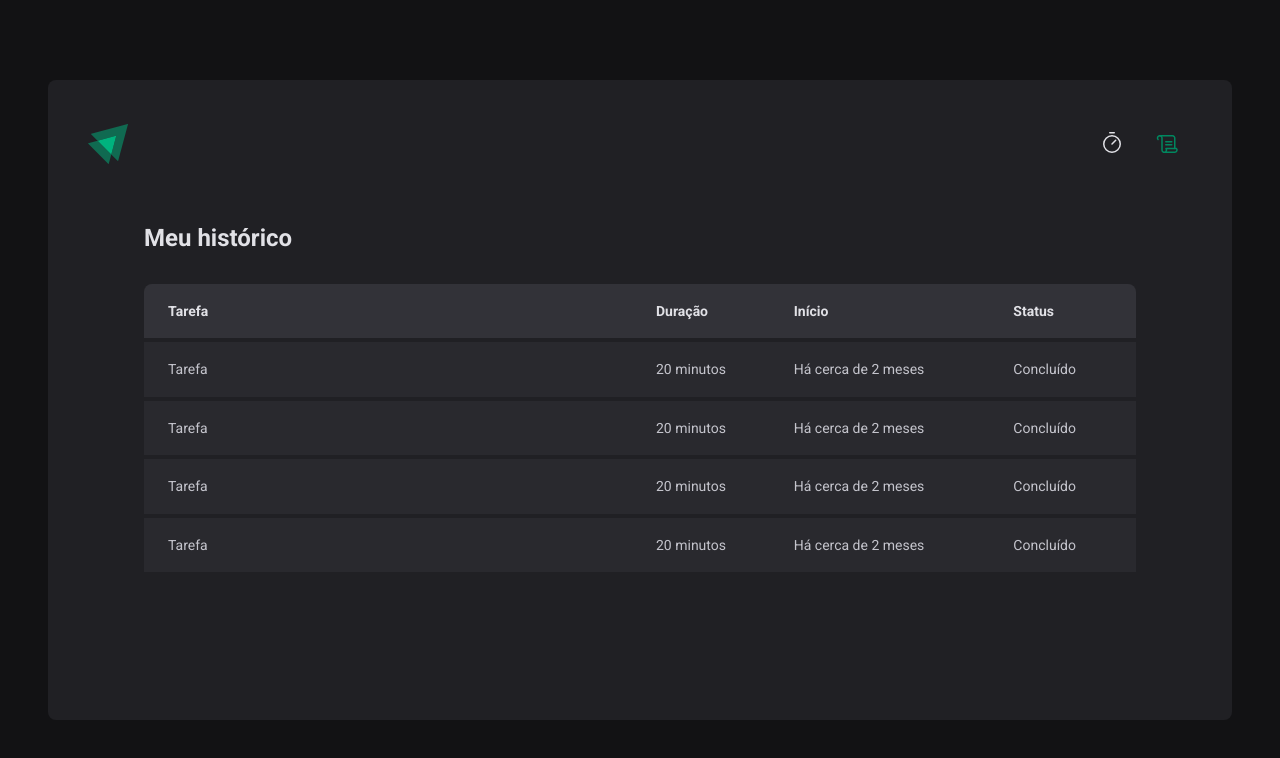
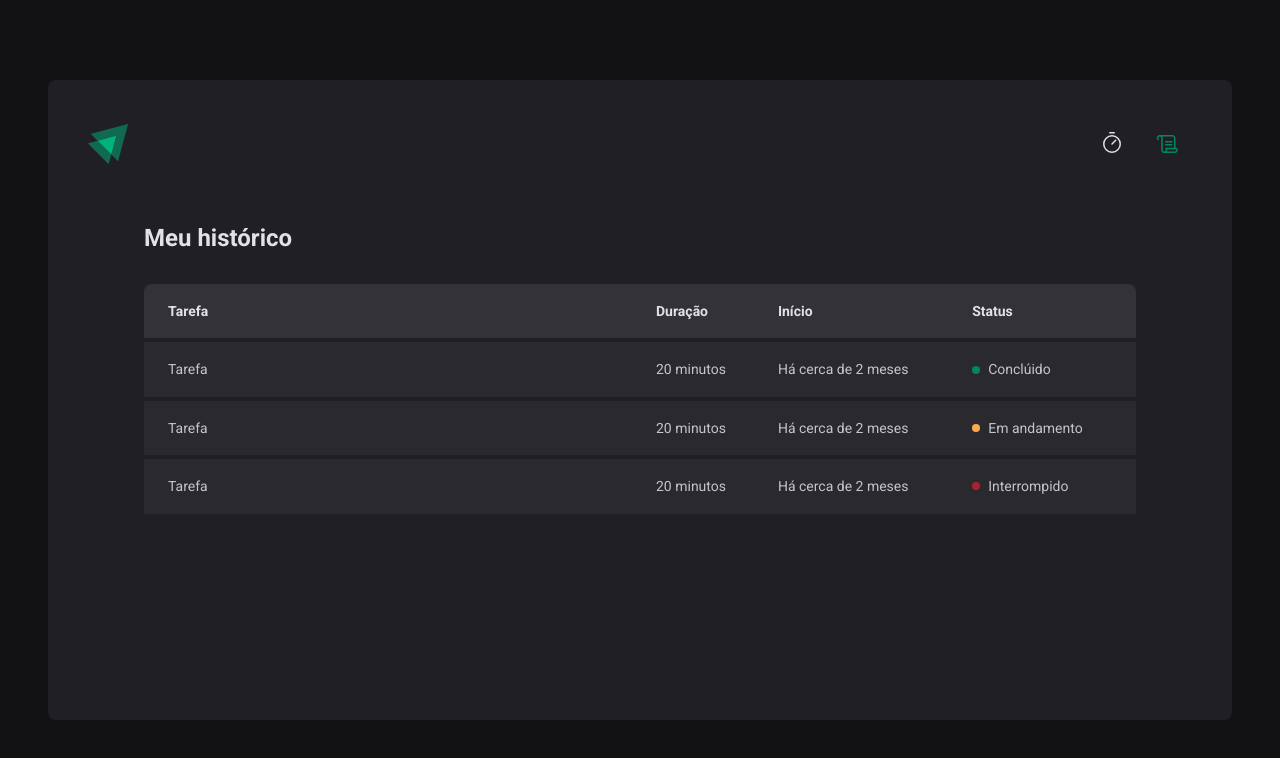
Before and after one commit to timoteostifft/pomodoro_react, a React (Vite) app: page /history in a window 1280 px wide. Shown: the top 758 px of the page. Built offline with nearby package versions, Linux system fonts and the light colour scheme.

Commit message:
feat: create status component

```diff
--- a/src/pages/History/index.tsx
+++ b/src/pages/History/index.tsx
@@ -1,6 +1,6 @@
 import React from 'react';
 
-import { HistoryContainer, HistoryList } from './styles';
+import { HistoryContainer, HistoryList, Status } from './styles';
 
 const History: React.FC = () => {
   return (
@@ -22,25 +22,25 @@
               <td>Tarefa</td>
               <td>20 minutos</td>
               <td>Há cerca de 2 meses</td>
-              <td>Concluído</td>
+              <td>
+                <Status statusColor='green'>Conclúido</Status>
+              </td>
             </tr>
             <tr>
               <td>Tarefa</td>
               <td>20 minutos</td>
               <td>Há cerca de 2 meses</td>
-              <td>Concluído</td>
+              <td>
+                <Status statusColor='yellow'>Em andamento</Status>
+              </td>
             </tr>
             <tr>
               <td>Tarefa</td>
               <td>20 minutos</td>
               <td>Há cerca de 2 meses</td>
-              <td>Concluído</td>
-            </tr>
-            <tr>
-              <td>Tarefa</td>
-              <td>20 minutos</td>
-              <td>Há cerca de 2 meses</td>
-              <td>Concluído</td>
+              <td>
+                <Status statusColor='red'>Interrompido</Status>
+              </td>
             </tr>
           </tbody>
         </table>
--- a/src/pages/History/styles.ts
+++ b/src/pages/History/styles.ts
@@ -60,3 +60,26 @@
       }
   }
 `
+const STATUS_COLORS = {
+  yellow: 'yellow-500',
+  green: 'green-500',
+  red: 'red-500'
+} as const
+
+interface StatusProps {
+  statusColor: keyof typeof STATUS_COLORS
+}
+
+export const Status = styled.span<StatusProps>`
+  display: flex;
+  align-items: center;
+  gap: 0.5rem;
+
+  &::before {
+    content: '';
+    width: 0.5rem;
+    height: 0.5rem;
+    border-radius: 50%;
+    background: ${props => props.theme[STATUS_COLORS[props.statusColor]]};
+  }
+`
```
